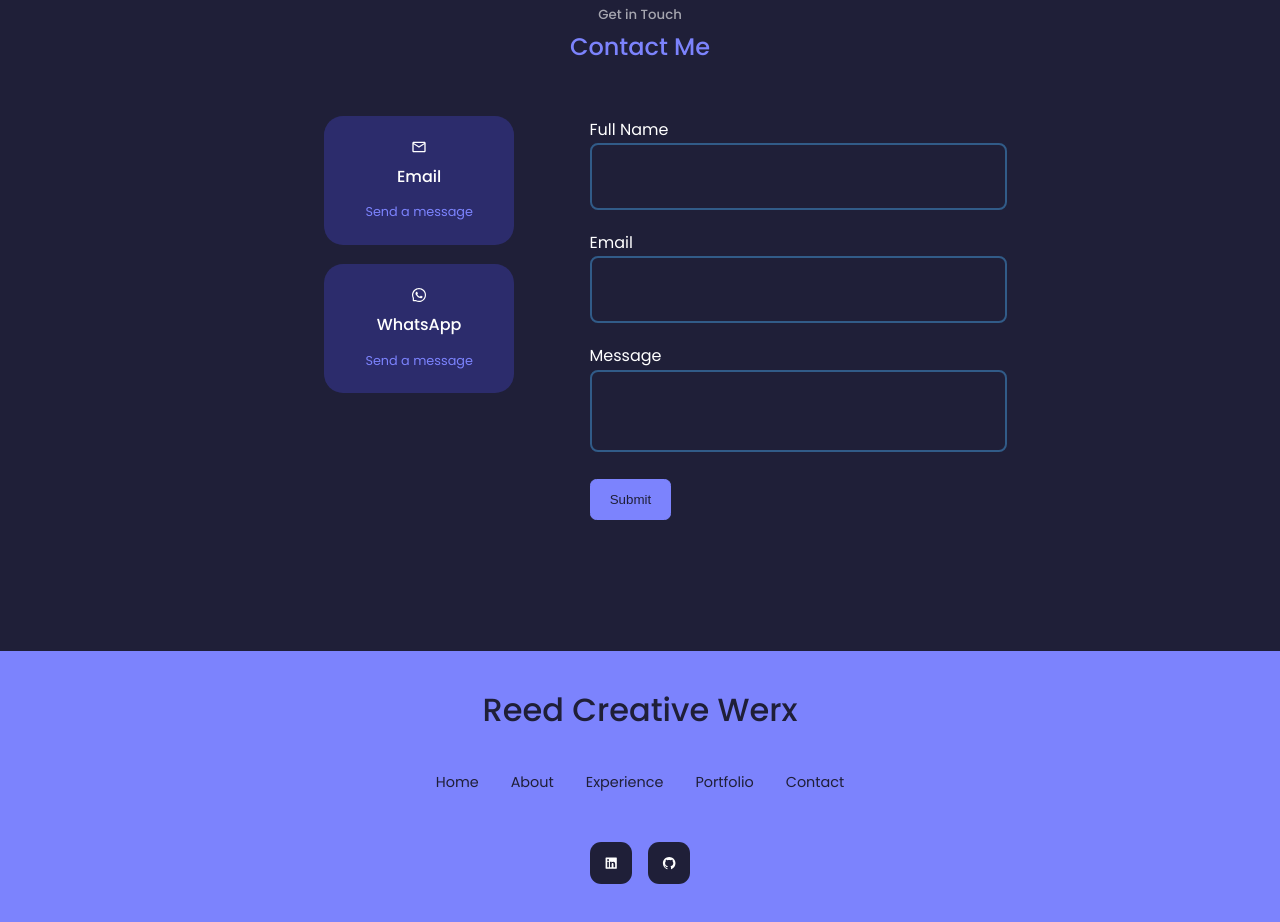
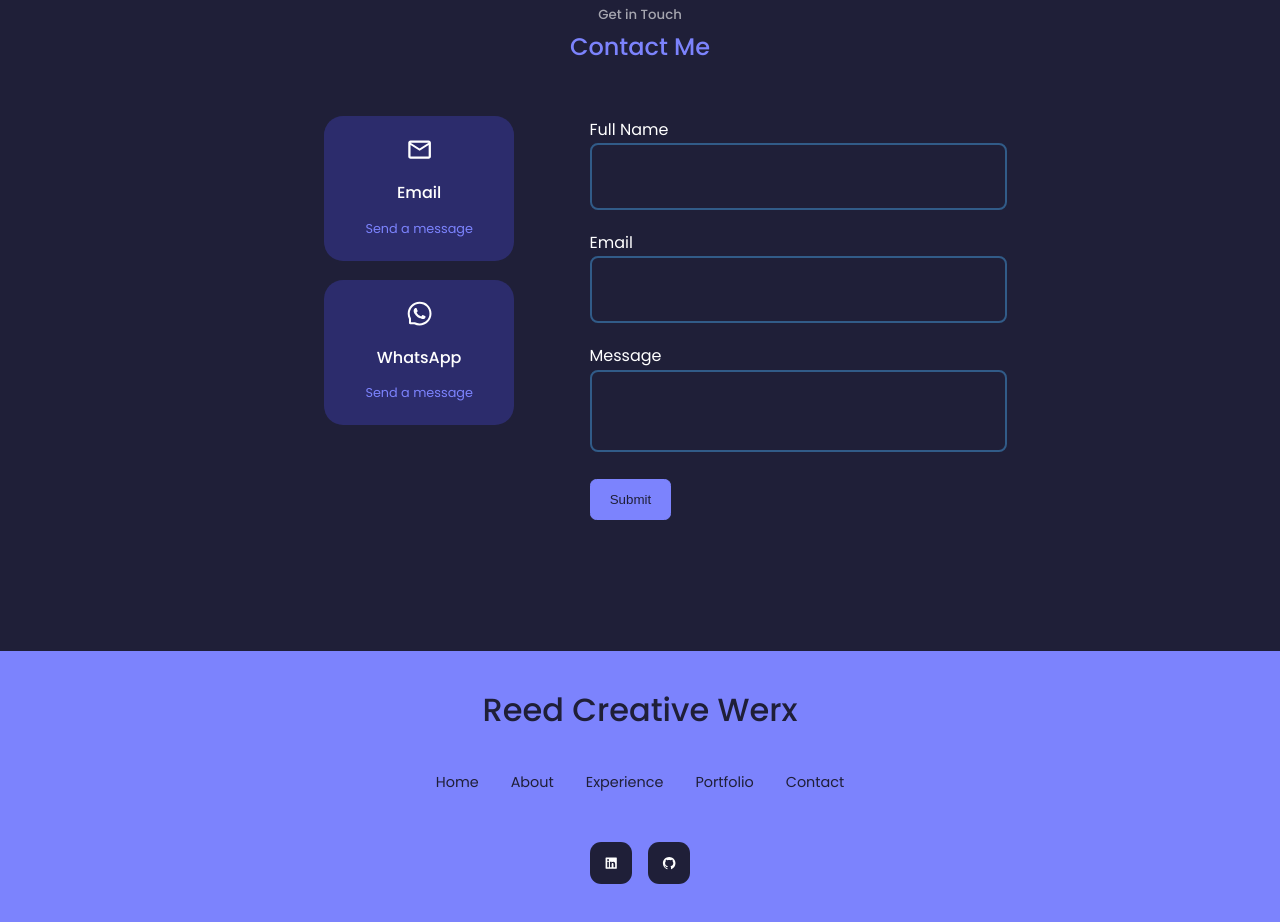
Before and after one commit to MDReed2/rcw-portfolio-react, a React (Create React App) app: page / in a window 1280 px wide. Shown: the part 2920-3842 px from the top of the page. Built offline with nearby package versions, Linux system fonts and the light colour scheme.

Commit message:
Updates to contact component

```diff
--- a/src/components/contact/Contact.jsx
+++ b/src/components/contact/Contact.jsx
@@ -17,7 +17,6 @@ const Contact = () => {
   const nameChangeHandler = (event) => {
     event.preventDefault()
     setFullName(event.target.value)
-    console.log(event.target.value)
   }
 
   const emailChangeHandler = (event) => {
--- a/src/components/contact/contact.scss
+++ b/src/components/contact/contact.scss
@@ -24,8 +24,8 @@
         border-color: $color-primary-variant;
       }
 
-      &-icons {
-        font-size: 1.5rem;
+      &-icon {
+        font-size: 1.7rem;
         margin-bottom: 0.5rem;
       }
 
```
